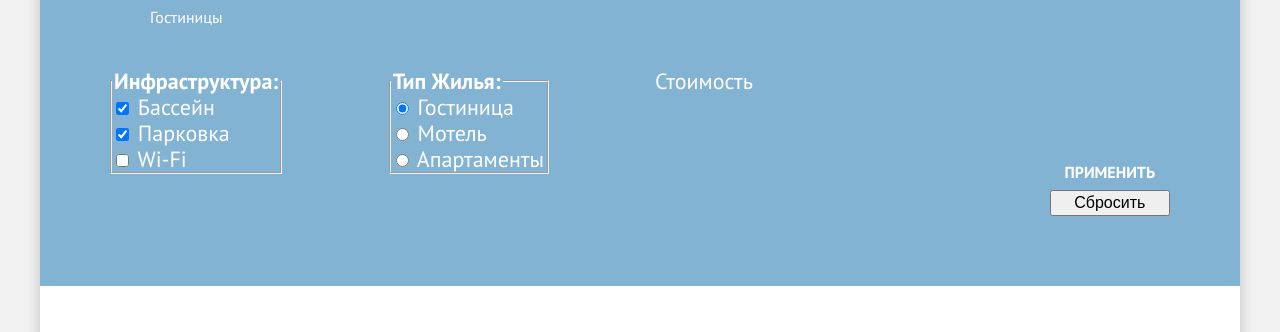
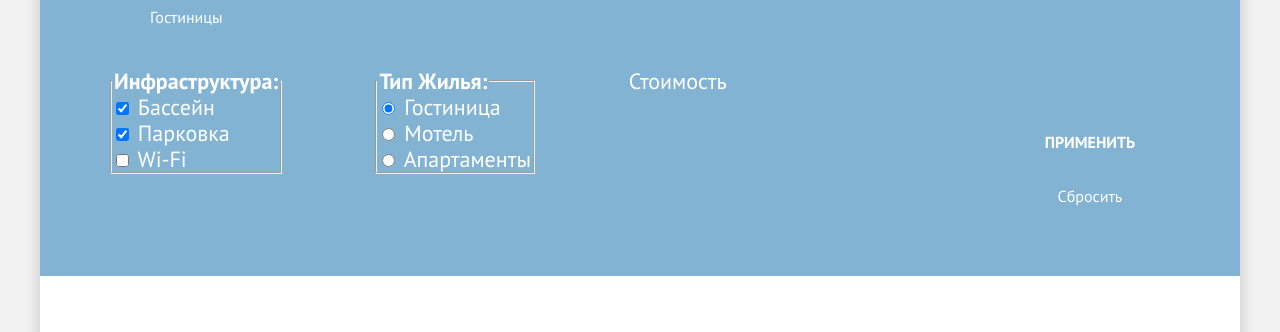
Before and after one commit to tatianabio/1892769-sedona-34, a plain HTML site: page catalog.html in a window 1280 px wide. Shown: the part 182-514 px from the top of the page. Drawn offline with Linux system fonts and the light colour scheme.

Commit message:
Добавлены стили для кнопки рисет в фильтре каталога

```diff
--- a/catalog.html
+++ b/catalog.html
@@ -94,8 +94,8 @@
               </fieldset>
               <div class="price-range">Стоимость</div>
               <div class="button-form-wrap">
-                <button class="button button-second" type="submit">Применить</button>
-                <button class="reset-button" type="reset">Сбросить</button>
+                <button class="button button-second button-apply-filter" type="submit">Применить</button>
+                <button class="button reset-button" type="reset">Сбросить</button>
               </div>
             </form>
           </section>
--- a/styles/styles.css
+++ b/styles/styles.css
@@ -168,11 +168,6 @@ body {
   color: var(--text-background-small);
 }
 
-.reset-button {
-  font-size: 16px;
-  line-height: 20px;
-}
-
 .button-main-action {
   min-width: 160px;
 }
@@ -186,6 +181,36 @@ body {
 .button-subscribe {
   min-width: 200px;
   border-radius: 0;
+  padding-bottom: 12px;
+  padding-top: 12px;
+}
+
+.button-apply-filter {
+  padding-top: 14px;
+  padding-bottom: 14px;
+  min-width: 160px;
+}
+
+.reset-button {
+  background: none;
+  font-weight: 400;
+  text-transform: none;
+  padding-bottom: 10px;
+  padding-top: 10px;
+  margin-top: 10px;
+}
+
+.reset-button:hover {
+  color: var(--text-background-hover);
+}
+
+.reset-button:focus {
+  color: var(--text-background-hover);
+  outline: none;
+}
+
+.reset-button:active {
+  color: var(--text-background-active);
 }
 
 .img {
@@ -588,7 +613,7 @@ body {
 }
 
 .container-catalog-filter {
-  padding: 35px 70px 70px;
+  padding: 35px 70px 60px;
   background-image: url("../images/background-filter.jpg");
   background-size: cover;
   background-color: var(--background-basic-3);
```
